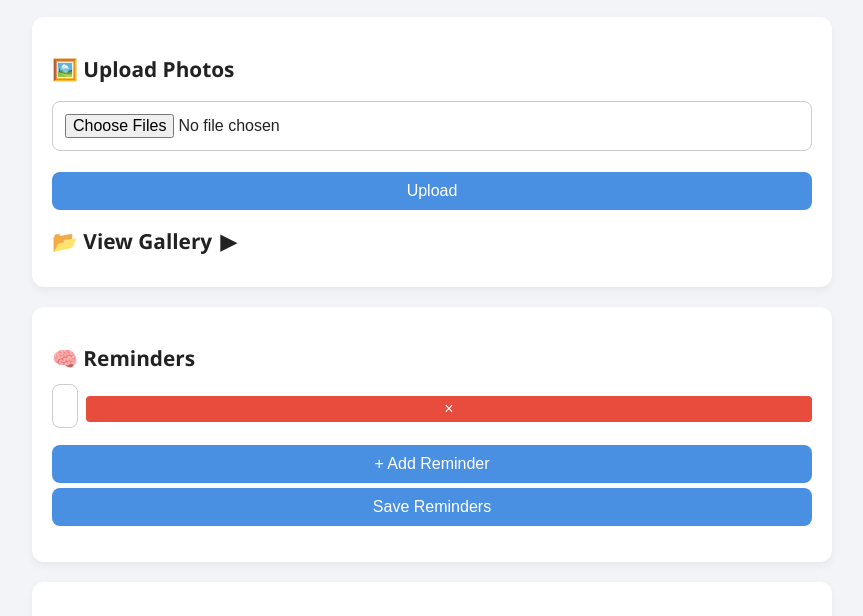
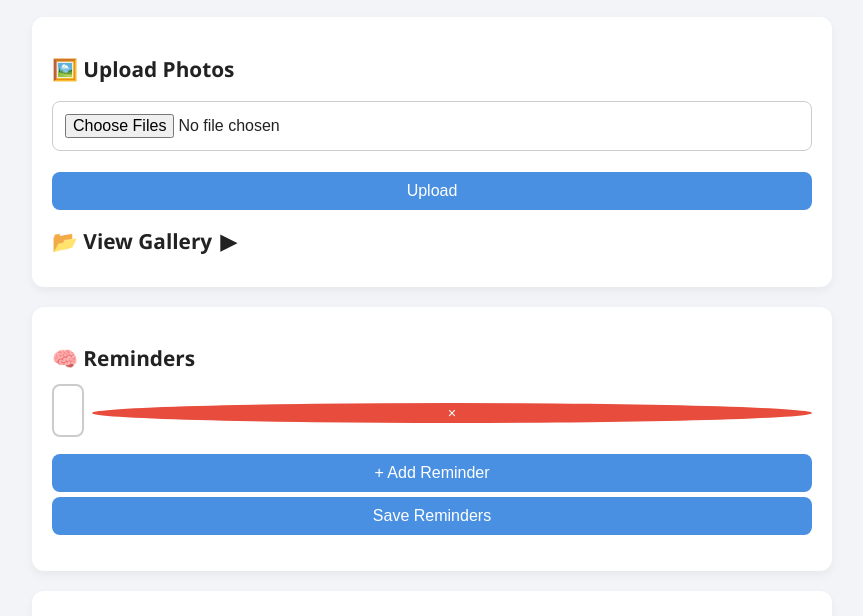
Before and after one commit to thahrim/Codex, an Electron app: page dashboard.html in a window 1280 px wide. Both pictures are taken after a click on the button "+ Add Reminder". Shown: the part 133-749 px from the top of the page, without its empty margins (208-1071 px from the left). Drawn offline with Linux system fonts and the light colour scheme; no server answers.

Commit message:
Improve reminder inputs and delete button UI (#6)

```diff
--- a/dashboard.html
+++ b/dashboard.html
@@ -69,13 +69,18 @@
     .reminder-item input[type="text"] {
       flex: 1;
       margin: 0;
+      padding: 14px;
+      font-size: 1.1rem;
+      border-radius: 8px;
+      border: 2px solid #ccc;
     }
     .reminder-item button {
       background: var(--delete-bg);
       color: #fff;
       border: none;
-      padding: 4px 8px;
-      border-radius: 4px;
+      padding: 2px 6px;
+      font-size: 0.9rem;
+      border-radius: 50%;
       cursor: pointer;
     }
     input[type="text"],
@@ -250,6 +255,7 @@
       div.className = 'reminder-item';
       const input = document.createElement('input');
       input.type = 'text';
+      input.placeholder = 'Enter reminder';
       input.value = text;
       const btn = document.createElement('button');
       btn.type = 'button';
```
